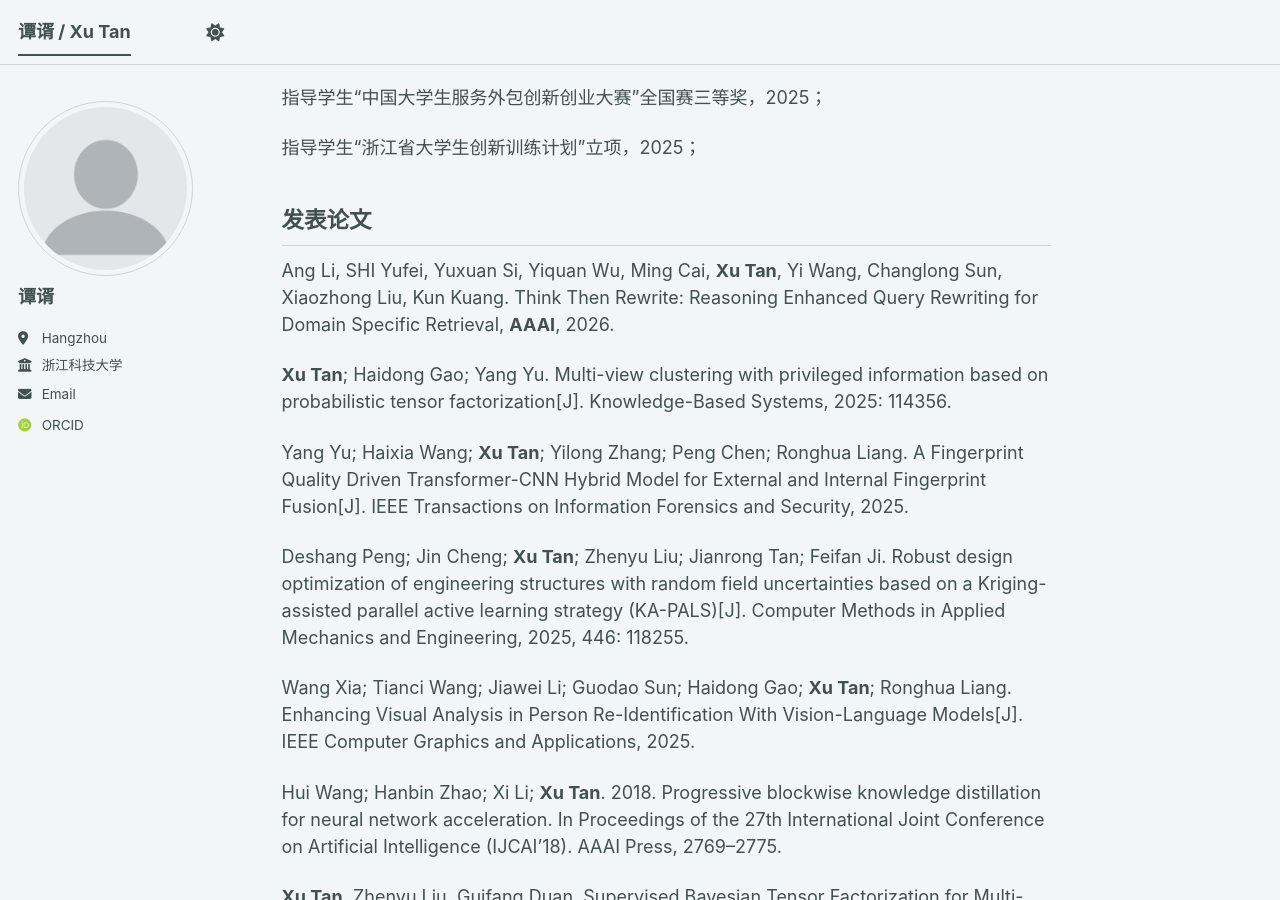
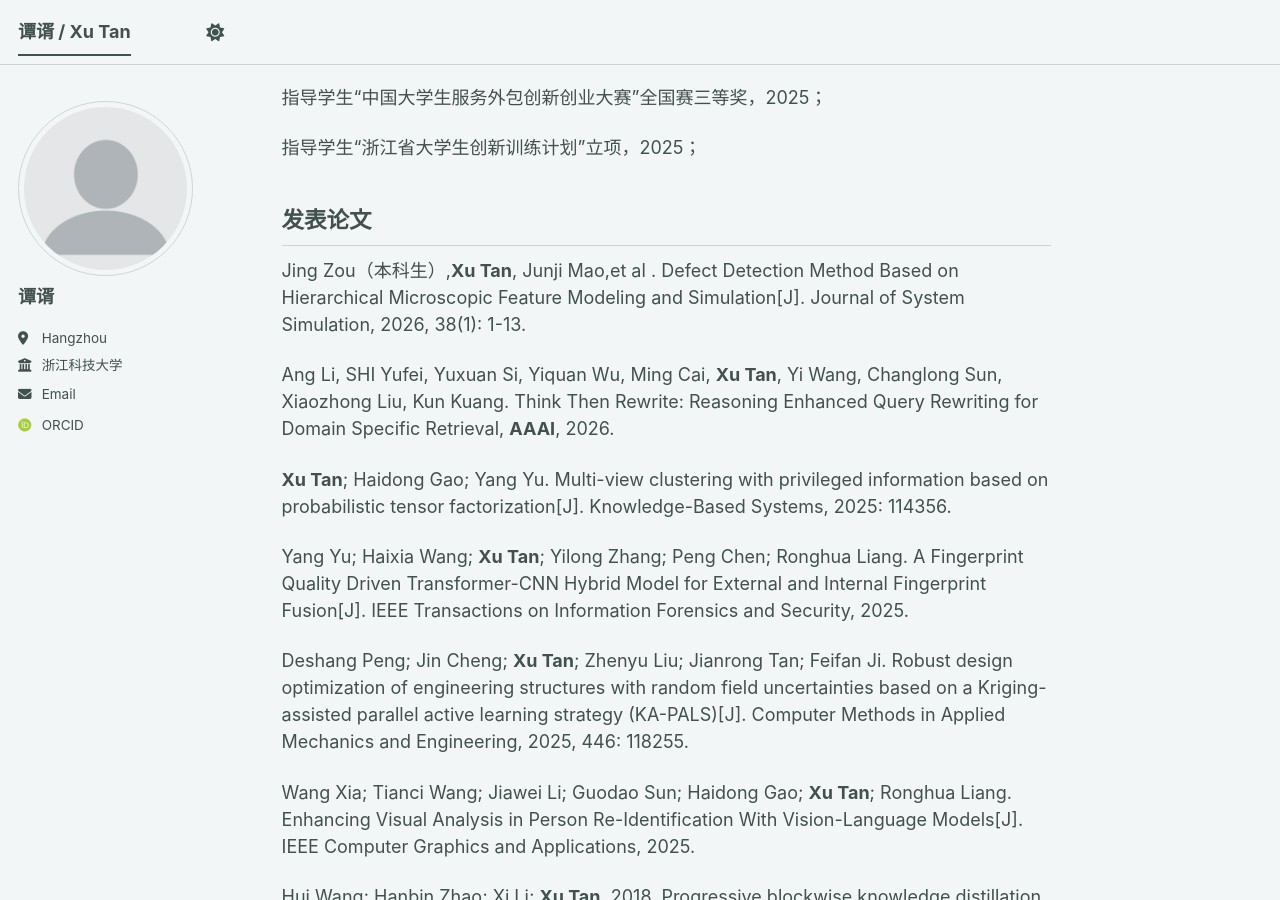
Before and after one commit to tumitx/tumitx.github.io, a Jekyll site: the page built from _pages/about.md, in a window 1280 px wide and 900 px high, scrolled down 1062 px. Built offline with Jekyll 4.4.1, drawn with Linux system fonts in a browser that asks for light colours; some web fonts are replaced; a script bundle is joined from its source files by our own code; library files that are not in the unit come from our copies.

Commit message:
Add publication entries to about.md

```diff
--- a/_pages/about.md
+++ b/_pages/about.md
@@ -47,6 +47,8 @@ tanxu@zust.edu.cn
 
 ## 发表论文
 
+Jing Zou（本科生）,**Xu Tan**, Junji Mao,et al . Defect Detection Method Based on Hierarchical Microscopic Feature Modeling and Simulation[J]. Journal of System Simulation, 2026, 38(1): 1-13.
+
 Ang Li, SHI Yufei, Yuxuan Si, Yiquan Wu, Ming Cai, **Xu Tan**, Yi Wang, Changlong Sun, Xiaozhong Liu, Kun Kuang. Think Then Rewrite: Reasoning Enhanced Query Rewriting for Domain Specific Retrieval, **AAAI**, 2026.
 
 **Xu Tan**; Haidong Gao; Yang Yu. Multi-view clustering with privileged information based on probabilistic tensor factorization[J]. Knowledge-Based Systems, 2025: 114356.
```
